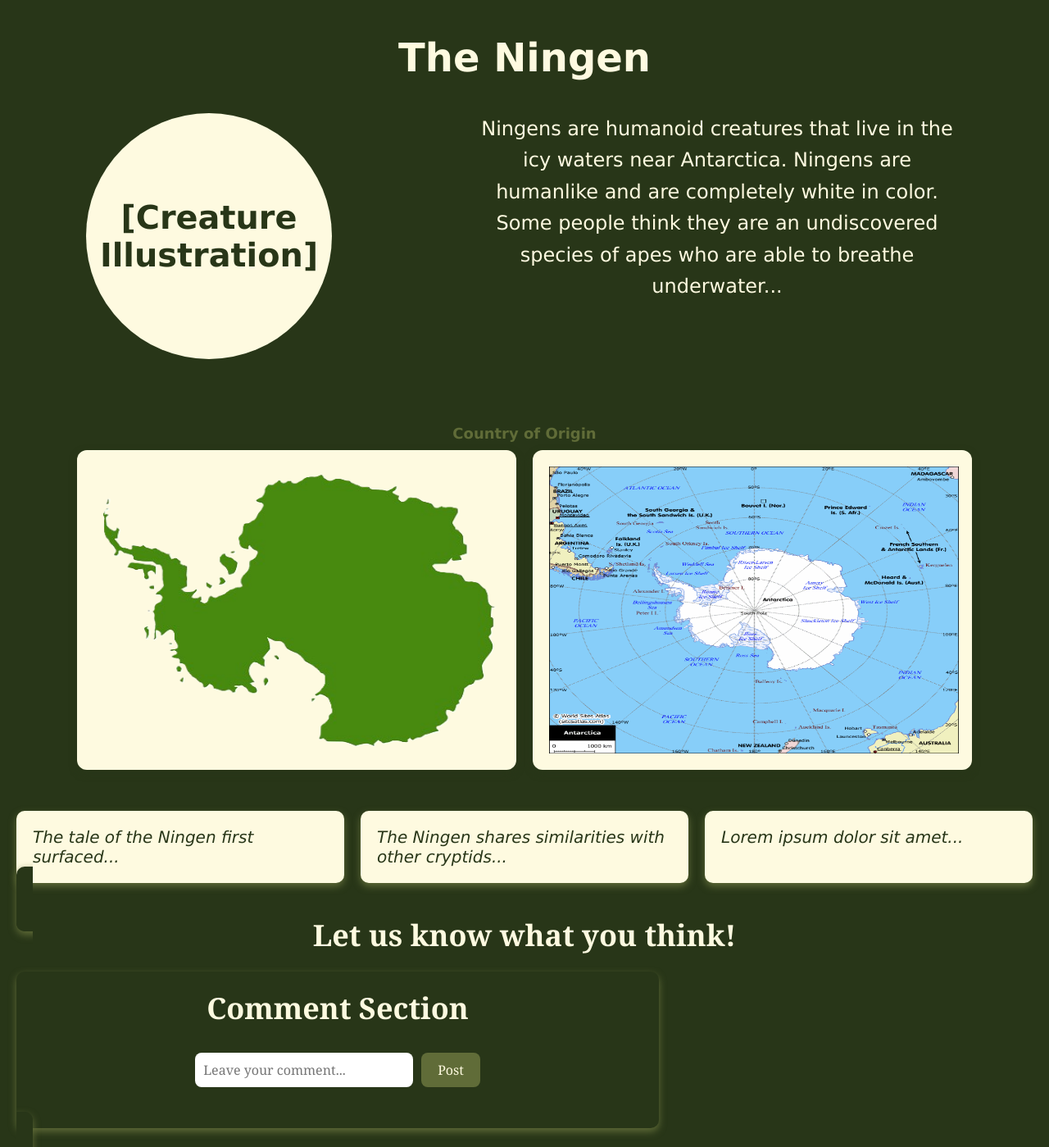
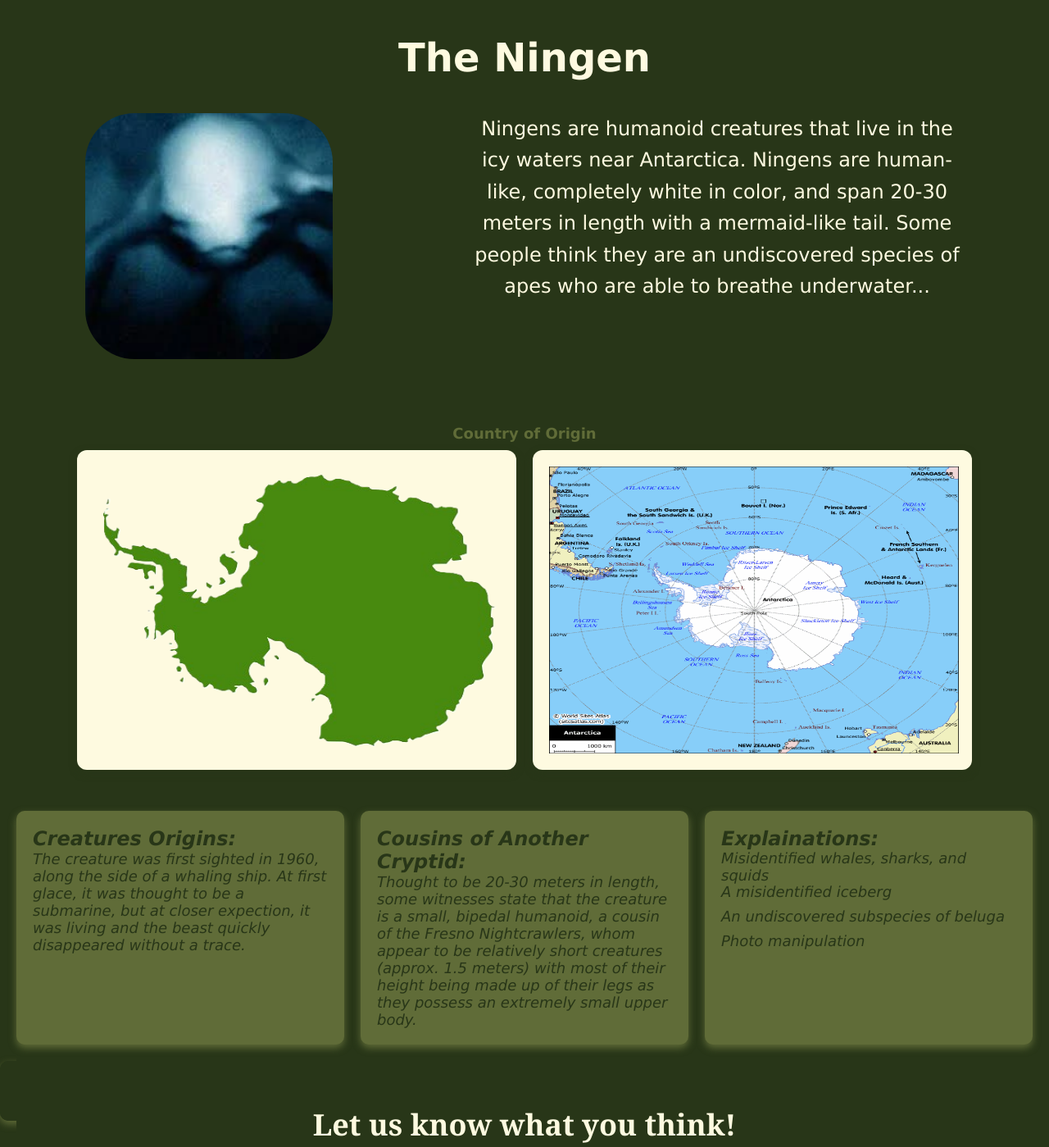
Before and after one commit to jvalentine946/folklore-project, a plain HTML site: page antarctica.html in a window 1280 px wide. Shown: the part 140-1539 px from the top of the page at 82% size. Drawn offline with Linux system fonts and the light colour scheme; no server answers.

Commit message:
fixed typos on europe and finished antartica

```diff
--- a/antarctica.html
+++ b/antarctica.html
@@ -35,12 +35,12 @@
       <h2 class="creature-title">The Ningen</h2>
 
       <div class="creature-center">
-        <div class="creature-image">[Creature Illustration]</div>
+        <div class="creature-image"><img src="Img/ning.png" alt="The Ningen"></div>
         <p class="creature-description">
           Ningens are humanoid creatures that live in the icy waters near
-          Antarctica. Ningens are humanlike and are completely white in color.
-          Some people think they are an undiscovered species of apes who are
-          able to breathe underwater...
+          Antarctica. Ningens are human-like, completely white in color, and
+          span 20-30 meters in length with a mermaid-like tail. Some people think they are an
+          undiscovered species of apes who are able to breathe underwater...
         </p>
       </div>
 
@@ -56,13 +56,38 @@
         </div>
       </div>
 
-      <section class="ice-facts">
-        <div class="ice-block">The tale of the Ningen first surfaced...</div>
-        <div class="ice-block">
-          The Ningen shares similarities with other cryptids...
+      <section class="hh-facts">
+        <div class="hh-block">
+          <h5>Creatures Origins:</h5>
+          <div class="goals">
+            <p>The creature was first sighted in 1960, along the side of a whaling ship. At first glace, it was thought to be a submarine, but at closer expection, it was living and the beast quickly disappeared without a trace.</p>
+          </div>
         </div>
-        <div class="ice-block">Lorem ipsum dolor sit amet...</div>
+        <div class="hh-block">
+          <h5>Cousins of Another Cryptid:</h5>
+          <div class="goals">
+            <p>Thought to be 20-30 meters in length, some witnesses state that the creature is a small, bipedal humanoid, a cousin of the Fresno Nightcrawlers, whom appear to be relatively short creatures (approx. 1.5 meters) with most of their height being made up of their legs as they possess an extremely small upper body.</p>
+          </div>
+        </div>
+        <div class="hh-block">
+          <h5>Explainations:</h5>
+          <div class="members">
+            <ul>
+              <li>Misidentified whales, sharks, and squids</li>
+            </ul>
+            <ul>
+              <li>A misidentified iceberg</li>
+            </ul>
+            <ul>
+              <li>An undiscovered subspecies of beluga</li>
+            </ul>
+            <ul>
+              <li>Photo manipulation</li>
+            </ul>
+          </div>
+        </div>
       </section>
+    </div>
 
       <!-- New Comment Section -->
       <seciton id="comments-section">
--- a/styles.css
+++ b/styles.css
@@ -355,7 +355,7 @@ div.Horz-line3 {
   flex-wrap: nowrap; /* toprevent stacking */
 }
 
-.map  {
+.map {
   flex: 0 0 48%;
   background-color: #fefffe;
   padding: 10px;
@@ -372,7 +372,6 @@ div.Horz-line3 {
 div .Amap img {
   max-width: 350px;
 }
-
 
 /* Europe styling V*/
 .europe-clean {
@@ -504,9 +503,9 @@ div .Amap img {
   display: flex;
 }
 .yara-image img {
-  border-radius: 50%;
+  border-radius: 20%;
   height: 300px;
-  width: 300px;
+  width: 400px;
 }
 .yara-image {
   height: 300px;
@@ -639,7 +638,6 @@ div .Amap img {
   margin-bottom: 50px;
 }
 
-
 .map-a1 img {
   height: 350px;
   width: 500px;
@@ -768,7 +766,6 @@ div .Amap img {
 #comment-form button:hover {
   background-color: #283618;
 }
-
 
 /* Ocean Styling */
 
@@ -932,6 +929,5 @@ div .Amap img {
 /* NA Styling */
 
 div .NAmap img {
-max-width: 500px;
-
+  max-width: 500px;
 }
```
Also changed, not shown: australia.html (+2 -2 lines), europe.html (+1 -2 lines), Img/ning.png (added).
